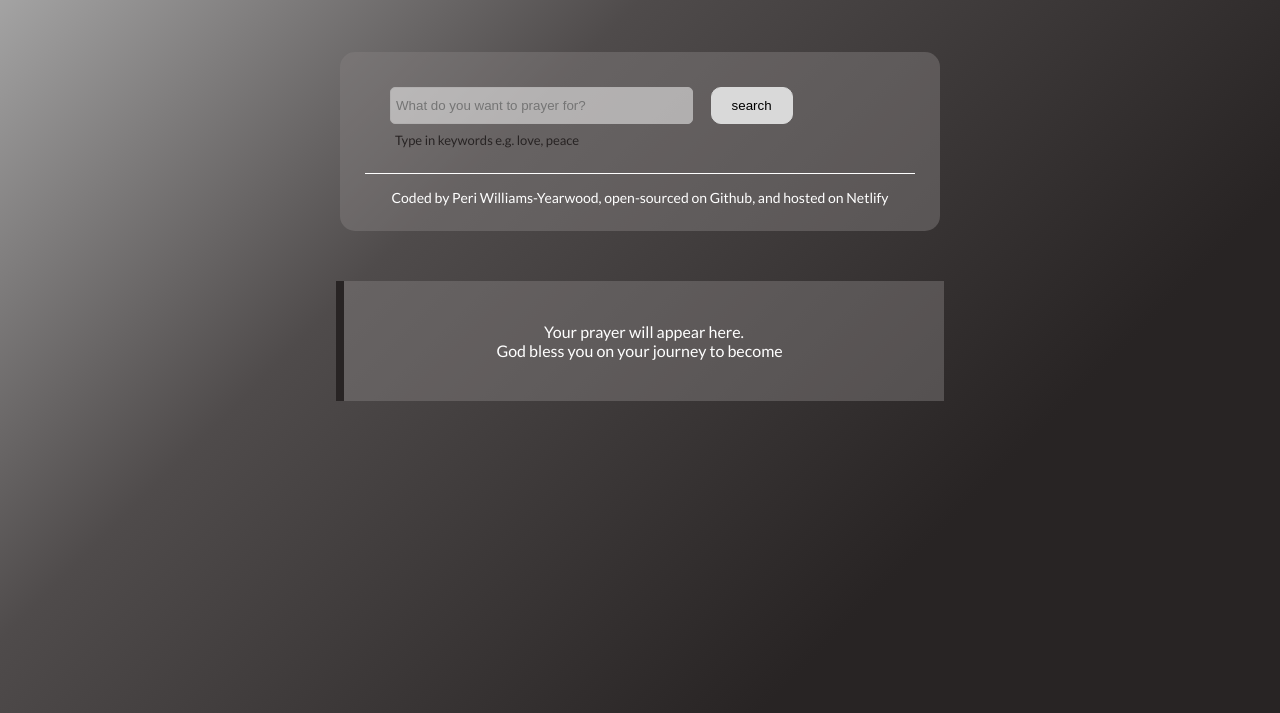
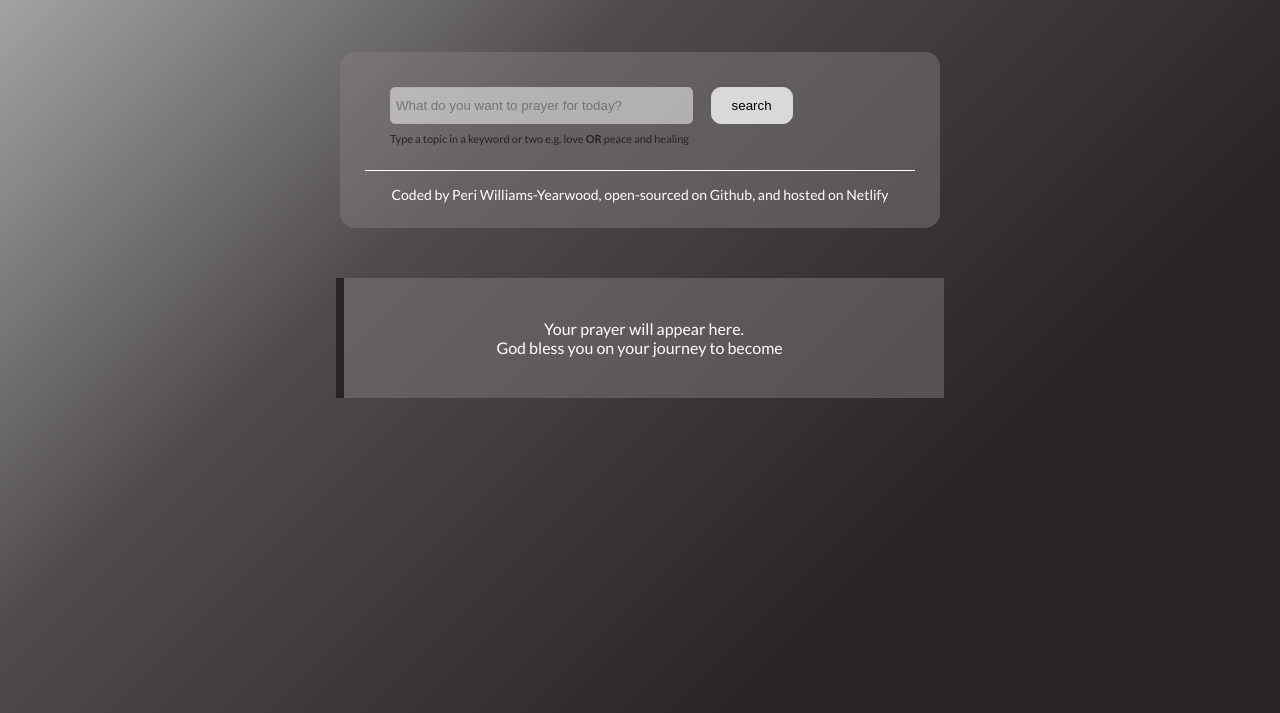
Before and after one commit to Pezza242/Christian-prayer-generator, a plain HTML site: page index.html in a window 1280 px wide. Shown: the part 87-800 px from the top of the page. Drawn offline with nearby package versions, Linux system fonts and the light colour scheme.

Commit message:
Tweaked a couple of things

```diff
--- a/index.html
+++ b/index.html
@@ -21,13 +21,16 @@
       <form id="prayer-form">
         <input
           type="search"
-          placeholder="What do you want to prayer for?"
+          placeholder="What do you want to prayer for today?"
           id="search-bar"
           required
         />
         <input type="submit" value="search" id="search-button" />
       </form>
-      <span id="info">Type in keywords e.g. love, peace</span>
+      <span id="info"
+        >Type a topic in a keyword or two e.g. love <strong>OR </strong> peace
+        and healing</span
+      >
       <footer>
         Coded by
         <a href="https://github.com/Pezza242" target="_blank">
--- a/style.css
+++ b/style.css
@@ -48,9 +48,9 @@ h1 {
 }
 #info {
   color: #282424;
-  font-size: 13px;
+  font-size: 11px;
   display: block;
-  margin-left: 30px;
+  margin-left: 25px;
   margin-top: 5px;
 }
 footer {
```
